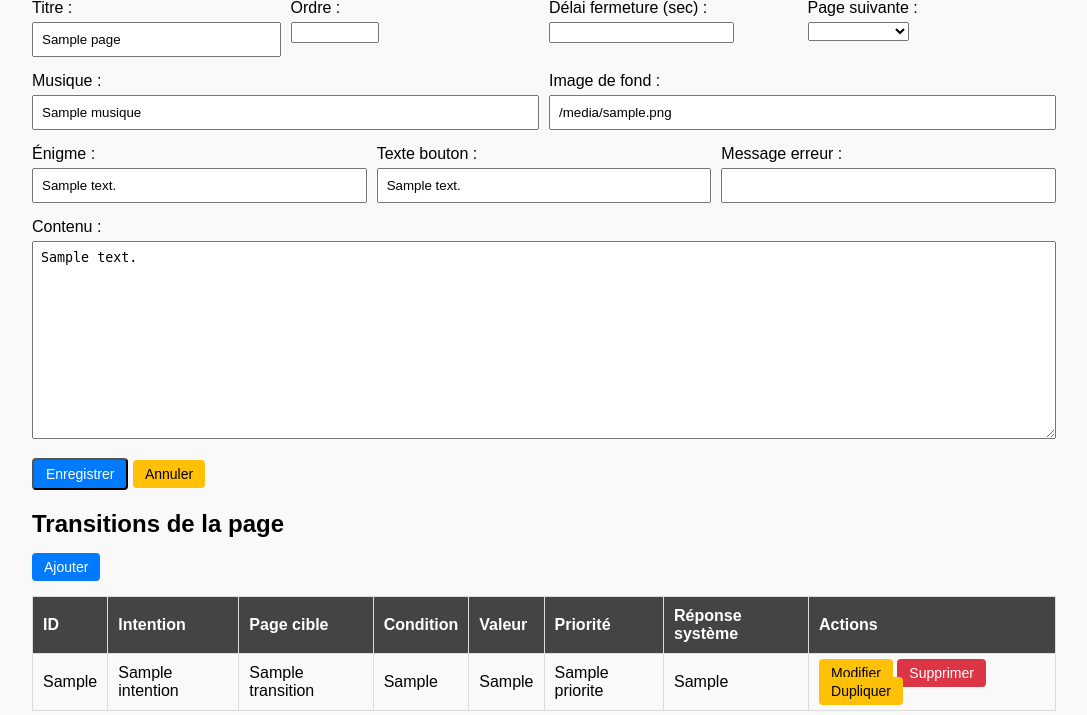
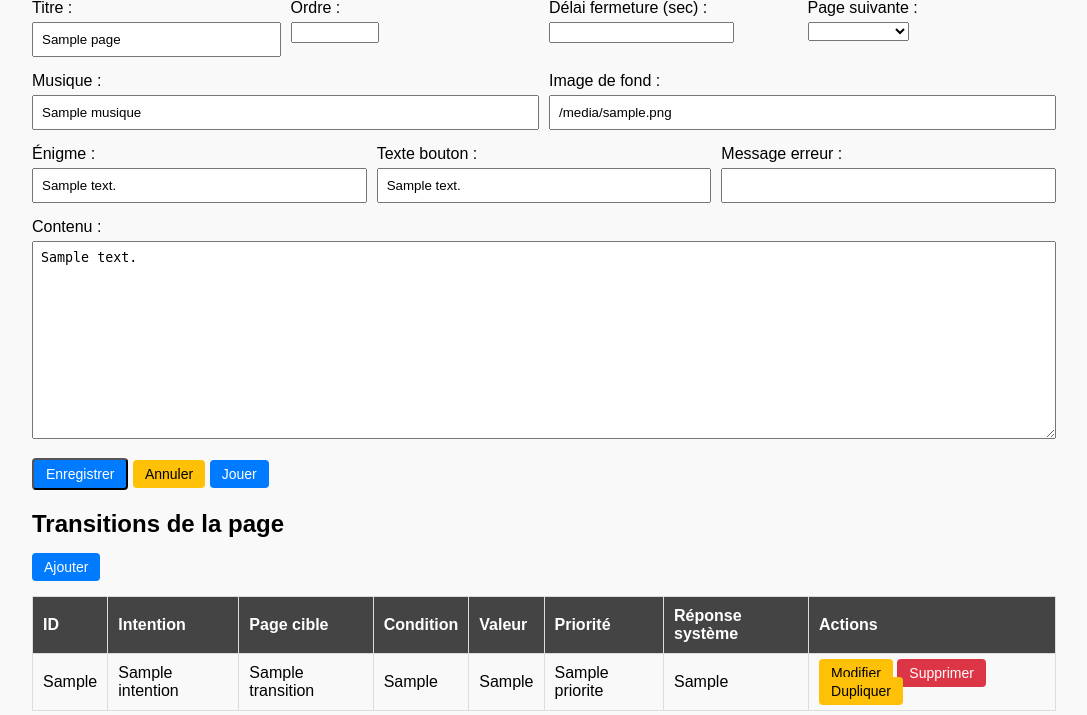
Before and after one commit to Pakal72/station72, a FastAPI app: page /pages/edit/1 in a window 1280 px wide. Shown: the part 102-817 px from the top of the page, without its empty margins (96-1183 px from the left). Run offline with FastAPI, Linux system fonts and the light colour scheme; a database or web service that is not in the repository returns one stand-in record (values such as "Sample title"); some libraries are stand-ins or nearby versions.

Commit message:
Ajout du bouton jouer sur la page d'édition

```diff
--- a/templates/add_page.html
+++ b/templates/add_page.html
@@ -72,6 +72,9 @@
             <div>
                 <button type="submit" class="btn btn-primary">Enregistrer</button>
                 <a href="/jeux/edit/{{ page.id_jeu if page else jeu_id }}" class="btn btn-secondary">Annuler</a>
+                {% if page %}
+                <a href="/play/{{ page.id_jeu }}/{{ page.id_page }}" class="btn btn-primary" target="_blank">Jouer</a>
+                {% endif %}
             </div>
         </form>
 
```
